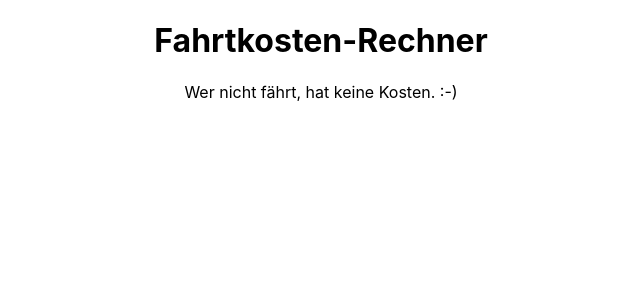
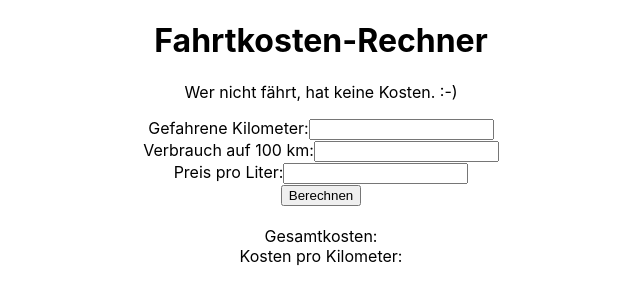
Before and after one commit to pstackebrandt/gas-costs-app, a React (Create React App) app: page / in a window 1280 px wide. Shown: the top 300 px of the page, without its empty margins (319-959 px from the left). Built offline with nearby package versions, Linux system fonts and the light colour scheme.

Commit message:
Add Input and output elements for cost calculation

```diff
--- a/src/App.js
+++ b/src/App.js
@@ -1,10 +1,38 @@
 import './App.css';
 
 function App() {
-  return(
+  return (
     <div className="App">
-	  <h1>Fahrtkosten-Rechner</h1>
-	  <p>Wer nicht fährt, hat keine Kosten. :-)</p>
+      <div className="PageTitle">
+        <h1>Fahrtkosten-Rechner</h1>
+        <p>Wer nicht fährt, hat keine Kosten. :-)</p>
+      </div>
+      <div className="InputArea">
+        { /*Input of driven distance */}
+        <label for="distance">Gefahrene Kilometer:</label>
+        <input type="number" id="distance" name="distance" />
+        <br />
+        { /*Input of fuel consumption */}
+        <label for="consumption">Verbrauch auf 100 km:</label>
+        <input type="number" id="consumption" name="consumption" />
+        <br />
+        { /*Input of fuel price */}
+        <label for="price">Preis pro Liter:</label>
+        <input type="number" id="price" name="price" />
+        <br />
+        { /*Button to calculate total costs */}
+        <button type="button" id="calculate">Berechnen</button>
+      </div>
+      <br />
+      <div className="ResultArea">
+        { /*Output of total costs */}
+        <label for="total">Gesamtkosten:</label>
+        <output id="total"></output>
+        <br />
+        { /*Output of costs per kilometer */}
+        <label for="perKilometer">Kosten pro Kilometer:</label>
+        <output id="perKilometer"></output>
+      </div>
     </div>
   );
 }
```
